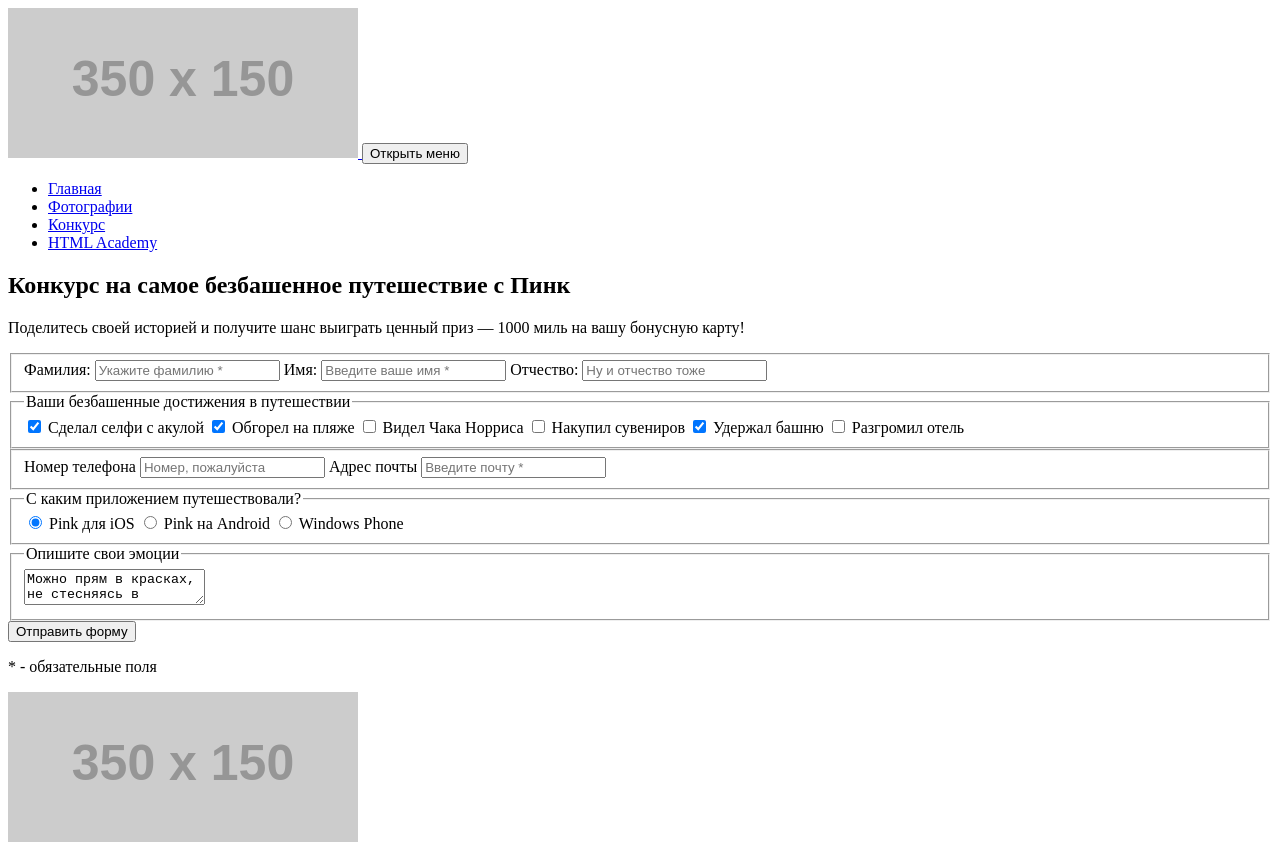
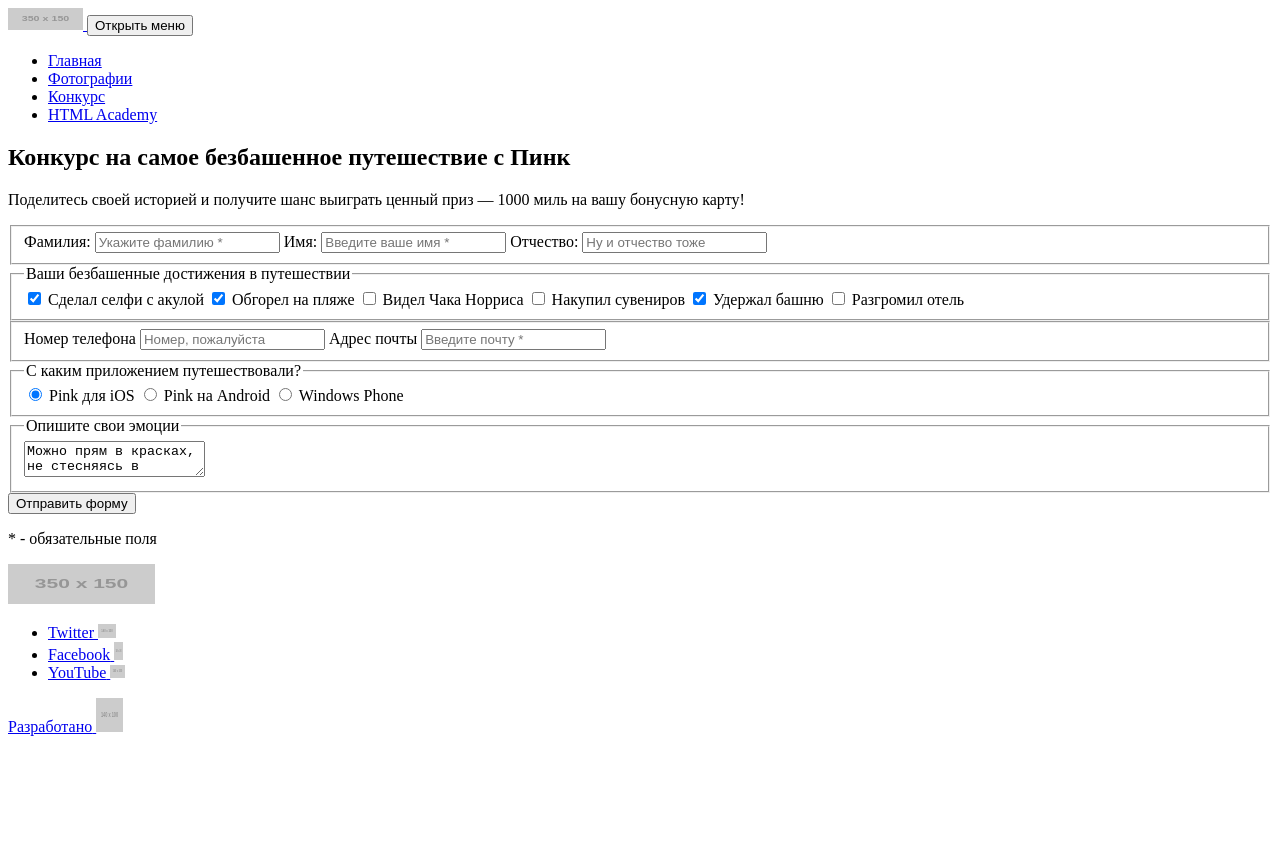
Before and after one commit to markwicked/pink, a website: page source/form.html in a window 1280 px wide. Shown: the top 848 px of the page. After the commit the page ends 800 px from the top, so only its background shows below. Drawn offline with Linux system fonts and the light colour scheme; placeholder pictures from the web are drawn by us.

Commit message:
minor changes

```diff
--- a/source/form.html
+++ b/source/form.html
@@ -9,8 +9,8 @@
 
     <header class="page-header">
       <nav class="main-nav">
-        <a class="logo--header logo" href="#">
-          <img class="logo__img--header logo__img" src="https://via.placeholder.com/350x150" alt="Pink">
+        <a class="logo" href="#">
+          <img class="logo__img" src="https://via.placeholder.com/350x150" width="75" height="22" alt="Pink">
         </a>
         <button class="main-nav__menu-toggle" type="button">
           <span class="visually-hidden">Открыть меню</span>
@@ -117,32 +117,32 @@
     </main>
 
     <footer class="main-footer">
-      <a class="logo--footer logo" href="#">
-        <img class="logo__img--footer logo__img" src="https://via.placeholder.com/350x150" alt="Pink">
+      <a class="logo" href="#">
+        <img class="logo__img" src="https://via.placeholder.com/350x150" width="147" height="40" alt="Pink">
       </a>
       <ul class="social">
         <li>
           <a class="social__link" href="#">
             <span class="visually-hidden">Twitter</span>
-            <img class="social__img" src="https://via.placeholder.com/140x100" width="" height="" alt="Twitter">
+            <img class="social__img" src="https://via.placeholder.com/140x100" width="18" height="14" alt="Twitter">
           </a>
         </li>
         <li>
           <a class="social__link" href="#">
             <span class="visually-hidden">Facebook</span>
-            <img class="social__img" src="https://via.placeholder.com/140x100" width="" height="" alt="Facebook">
+            <img class="social__img" src="https://via.placeholder.com/140x100" width="9" height="18" alt="Facebook">
           </a>
         </li>
         <li>
           <a class="social__link" href="#">
             <span class="visually-hidden">YouTube</span>
-            <img class="social__img" src="https://via.placeholder.com/140x100" width="" height="" alt="YouTube">
+            <img class="social__img" src="https://via.placeholder.com/140x100" width="15" height="13" alt="YouTube">
           </a>
         </li>
       </ul>
       <a class="copyright" href="#">
         <span class="copyright__text">Разработано</span>
-        <img class="copyright__img" src="https://via.placeholder.com/140x100" alt="HTML Academy">
+        <img class="copyright__img" src="https://via.placeholder.com/140x100" width="27" height="34" alt="HTML Academy">
       </a>
     </footer>
 
```
Also changed, not shown: source/index.html (+7 -7 lines), source/photo.html (+16 -16 lines).
